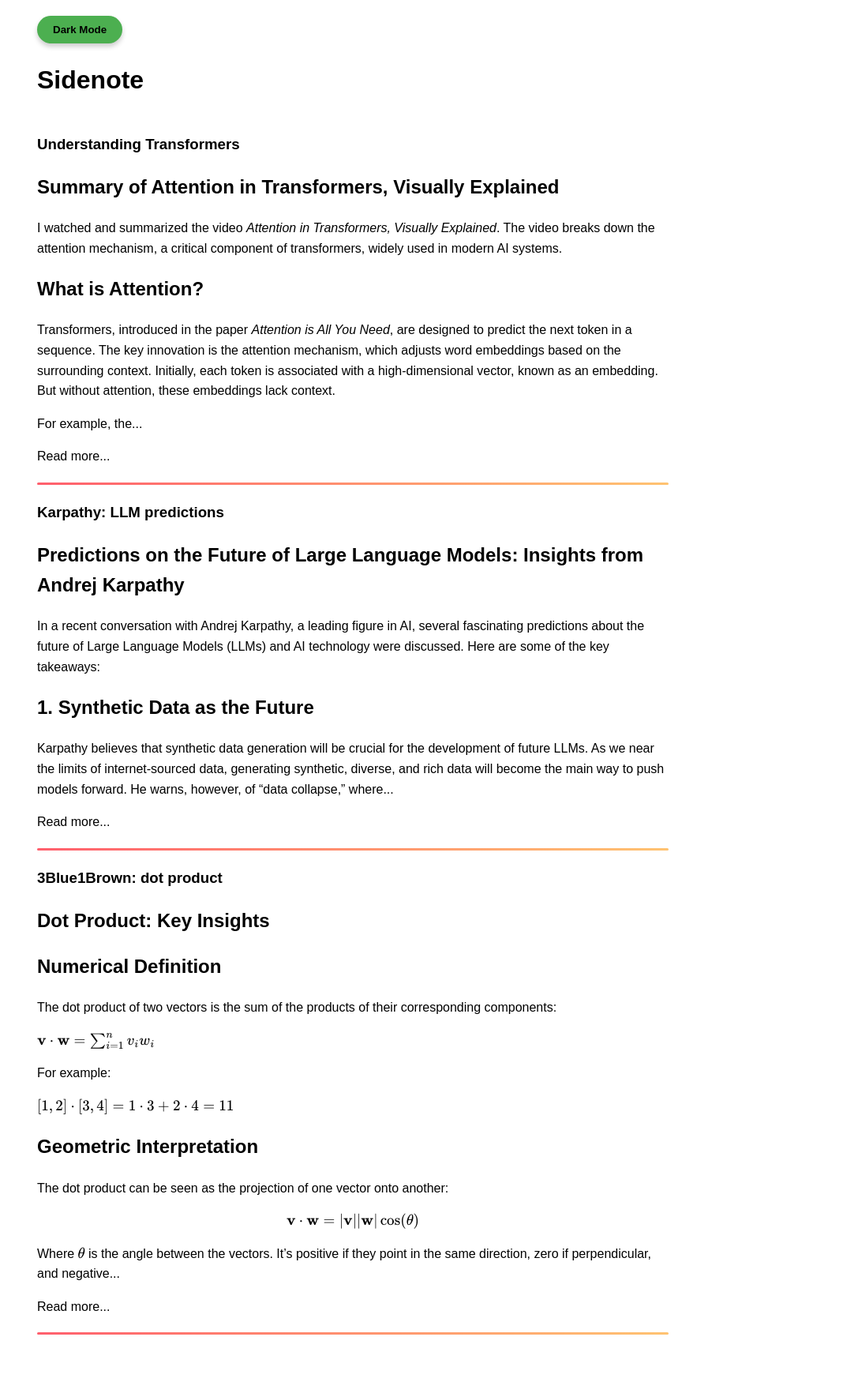
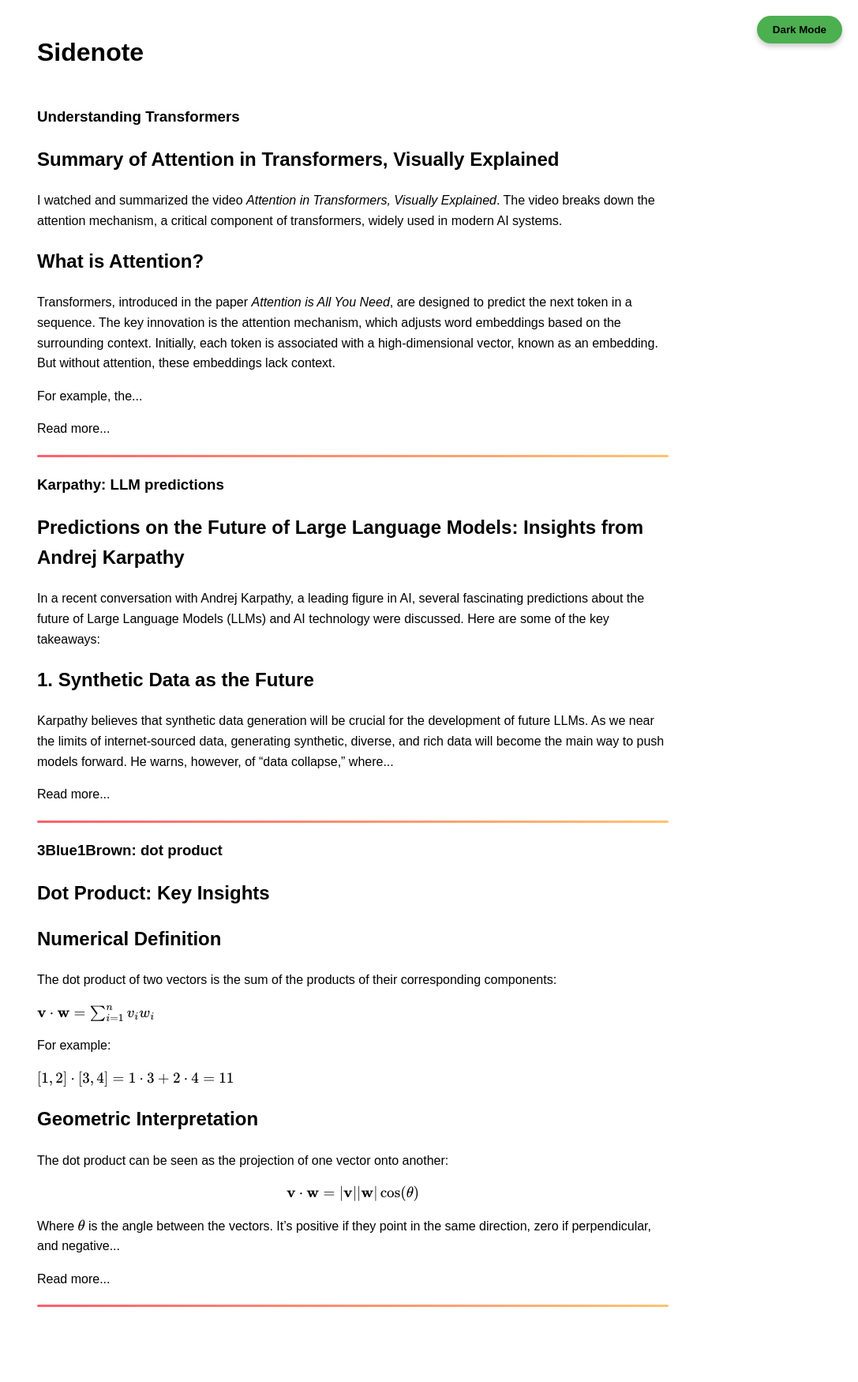
Before and after one commit to itmustalwaysbenight/sidenote, a Jekyll site: the page built from index.html, in a window 1280 px wide. Shown: the whole page at 79% size, without its empty margins (193-1280 px from the left). Built offline with Jekyll 4.4.1, drawn with Linux system fonts in a browser that asks for light colours; after the commit the page ends 1715 px from its top, so only the background shows below that.

Commit message:
button css

```diff
--- a/_layouts/default.html
+++ b/_layouts/default.html
@@ -143,10 +143,18 @@
         body.dark-mode .external-link a:active {
             background-color: #00a693;
         }
+
+        /* Keep Dark Mode button at original fixed position */
+        .dark-mode-toggle {
+            position: fixed;
+            top: 20px;
+            right: 20px;
+            font-weight: bold;
+        }
     </style>
 </head>
 <body>
-    <button class="button" id="darkModeToggle">Dark Mode</button>
+    <button class="button dark-mode-toggle" id="darkModeToggle">Dark Mode</button>
 
     <header>
         <h1><a href="https://sidenote.live">{{ site.title }}</a></h1>
```
